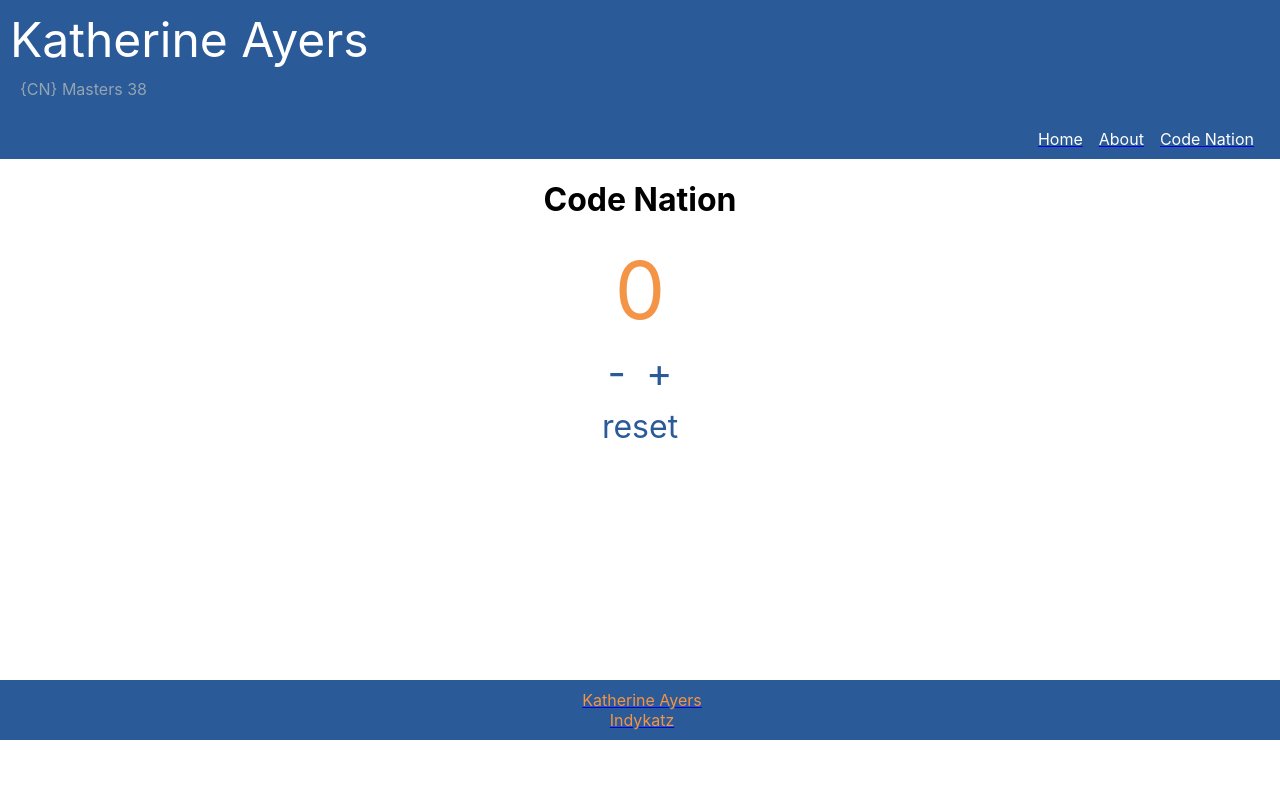
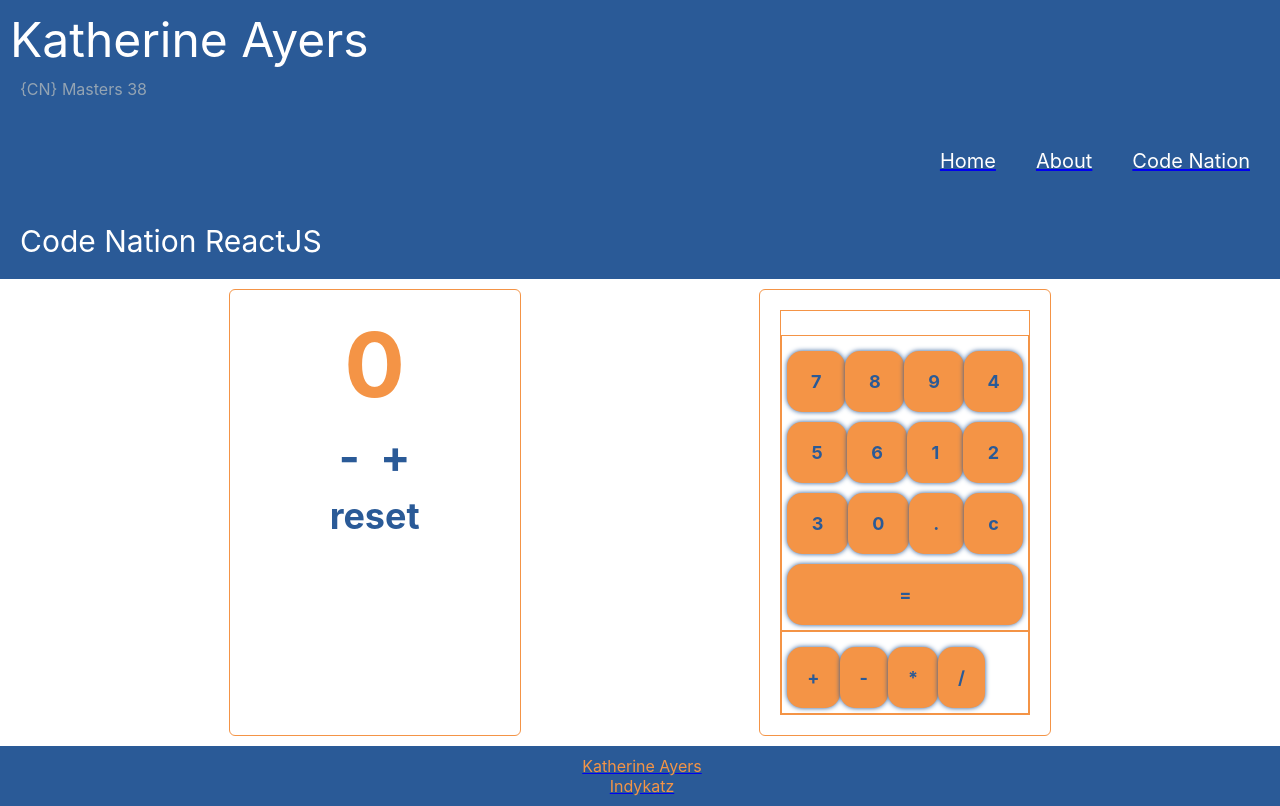
Before and after one commit to Indykatz/Indykatz-Portfolio, a React (Create React App) app: page /CodeNation in a window 1280 px wide. Shown: the top 806 px of the page. Built offline with nearby package versions, Linux system fonts and the light colour scheme.

Commit message:
meh calculator

```diff
--- /dev/null
+++ b/src/cn-components/Calculator.js
@@ -0,0 +1,71 @@
+import { useState } from "react";
+// import { evaluate } from "mathjs";
+import {
+  TheCalculator,
+  CalcBox,
+  NumButtons,
+  OppButtons,
+} from "../css/Calculator.styled";
+
+const Calculator = () => {
+  const operatorButtons = ["+", "-", "*", "/"];
+  const numButtons = [
+    "7",
+    "8",
+    "9",
+    "4",
+    "5",
+    "6",
+    "1",
+    "2",
+    "3",
+    "0",
+    ".",
+    "c",
+    "=",
+  ];
+  // calcultor state
+  const [input, setInput] = useState("");
+  // function to caluclate result
+  const calculate = (aButton) => {
+    if (aButton === "=") {
+      // const result = evaluate(input);
+      // setInput(result);
+    } else if (aButton === "c") {
+      setInput("");
+    } else setInput(input + aButton);
+  };
+  // handle click
+  const handleClick = (e) => {
+    const display = e.target.textContent;
+    calculate(display);
+  };
+  return (
+    <TheCalculator>
+      {/* <h1>Calculator</h1> */}
+      <h1 className="display" data-testid="display">
+        {input}
+      </h1>
+      <CalcBox>
+        {numButtons.map((aButton) => (
+          <NumButtons onClick={handleClick} key={aButton}>
+            {aButton}
+          </NumButtons>
+        ))}
+      </CalcBox>
+      <CalcBox>
+        {operatorButtons.map((aButton) => (
+          <OppButtons
+            className="oppButtons"
+            onClick={handleClick}
+            key={aButton}
+          >
+            {aButton}
+          </OppButtons>
+        ))}
+      </CalcBox>
+    </TheCalculator>
+  );
+};
+
+export default Calculator;
--- a/src/css/App.styled.js
+++ b/src/css/App.styled.js
@@ -13,7 +13,29 @@ export const Content = styled.div`
 
 export const Description = styled.div`
   background-color: #2a5a97;
-  padding: 5px;
+  padding: 20px;
   width: 100%;
   color: white;
+  font-size: 30px;
+  text-align: left;
 `;
+
+export const FlexBox = styled.div`
+  display: flex;
+  flex-wrap: wrap;
+  justify-content: space-evenly;
+`;
+
+export const EachBox = styled.div`
+  height: auto;
+  width: 250px;
+  text-align: center;
+  padding: 20px;
+  margin: 10px;
+  border-radius: 6px;
+  font-weight: bold;
+  font-size: large;
+  border: 1px solid #f49446;
+  color: #2a5a97;
+  text-justify: inter-word;
+`;
--- /dev/null
+++ b/src/css/Calculator.styled.js
@@ -0,0 +1,51 @@
+import styled from "styled-components";
+
+export const TheCalculator = styled.div`
+  border: 1px solid #f49446;
+  justify-content: center;
+`;
+
+
+
+export const CalcBox = styled.div`
+  border: 1px solid #f49446;
+  width: auto;
+  height: auto;
+  padding: 5px;
+  margin-left: auto;
+  margin-right: auto;
+  display: flex;
+  flex-direction: row;
+  flex-wrap: wrap;
+`;
+
+export const NumButtons = styled.div`
+  padding: 20px;
+  margin-top: 10px;
+  background-color: #f49446;
+  color: #2a5a97;
+  list-style: none;
+  text-align: center;
+  box-sizing: border-box;
+  border-radius: 15px;
+  box-shadow: 0 0 5px #2a5a97;
+  cursor: pointer;
+  font-weight: bold;
+  font-size: large;
+  flex-grow: 1;
+`;
+
+export const OppButtons = styled.div`
+  padding: 20px;
+  margin-top: 10px;
+  background-color: #f49446;
+  color: #2a5a97;
+  list-style: none;
+  text-align: center;
+  box-sizing: border-box;
+  border-radius: 15px;
+  box-shadow: 0 0 5px #2a5a97;
+  cursor: pointer;
+  font-weight: bold;
+  font-size: large;
+`;
--- a/src/css/Navbar.styled.js
+++ b/src/css/Navbar.styled.js
@@ -9,8 +9,8 @@ export const NavbarContainer = styled.div`
 `;
 
 export const NavbarItems = styled.div`
-  font-size: 16px;
-  margin-right: 16px;
+  font-size: 20px;
+  margin: 20px;
   color: white;
   &:hover {
     opacity: 0.5;
--- a/src/pages/About.js
+++ b/src/pages/About.js
@@ -1,8 +1,9 @@
+import { Description } from "../css/App.styled";
 const About = () => {
   return (
     <div>
       <div>
-        <h1>About</h1>
+        <Description>About</Description>
       </div>
     </div>
   );
--- a/src/pages/CodeNation.js
+++ b/src/pages/CodeNation.js
@@ -1,11 +1,20 @@
-import Counter from "../components/Counter";
+import Calculator from "../cn-components/Calculator";
+import Counter from "../cn-components/Counter";
+import { Description, FlexBox, EachBox } from "../css/App.styled";
 
 const CodeNation = () => {
   return (
     <div>
       <div>
-        <h1>Code Nation</h1>
-        <Counter />
+        <Description>Code Nation ReactJS</Description>
+        <FlexBox>
+          <EachBox>
+            <Counter />
+          </EachBox>
+          <EachBox>
+            <Calculator />
+          </EachBox>
+        </FlexBox>
       </div>
     </div>
   );
--- a/src/pages/Home.js
+++ b/src/pages/Home.js
@@ -1,10 +1,9 @@
-
+import { Description } from "../css/App.styled";
 const Home = () => {
   return (
     <div>
       <div>
-        <h1>Home</h1>
-
+        <Description>Home</Description>
       </div>
     </div>
   );
```
Also changed, not shown: src/cn-components/Numbers.js (added, +28 -0 lines), src/cn-components/Operators.js (added, +14 -0 lines), src/cn-components/Counter.js (renamed from src/components/Counter.js).
